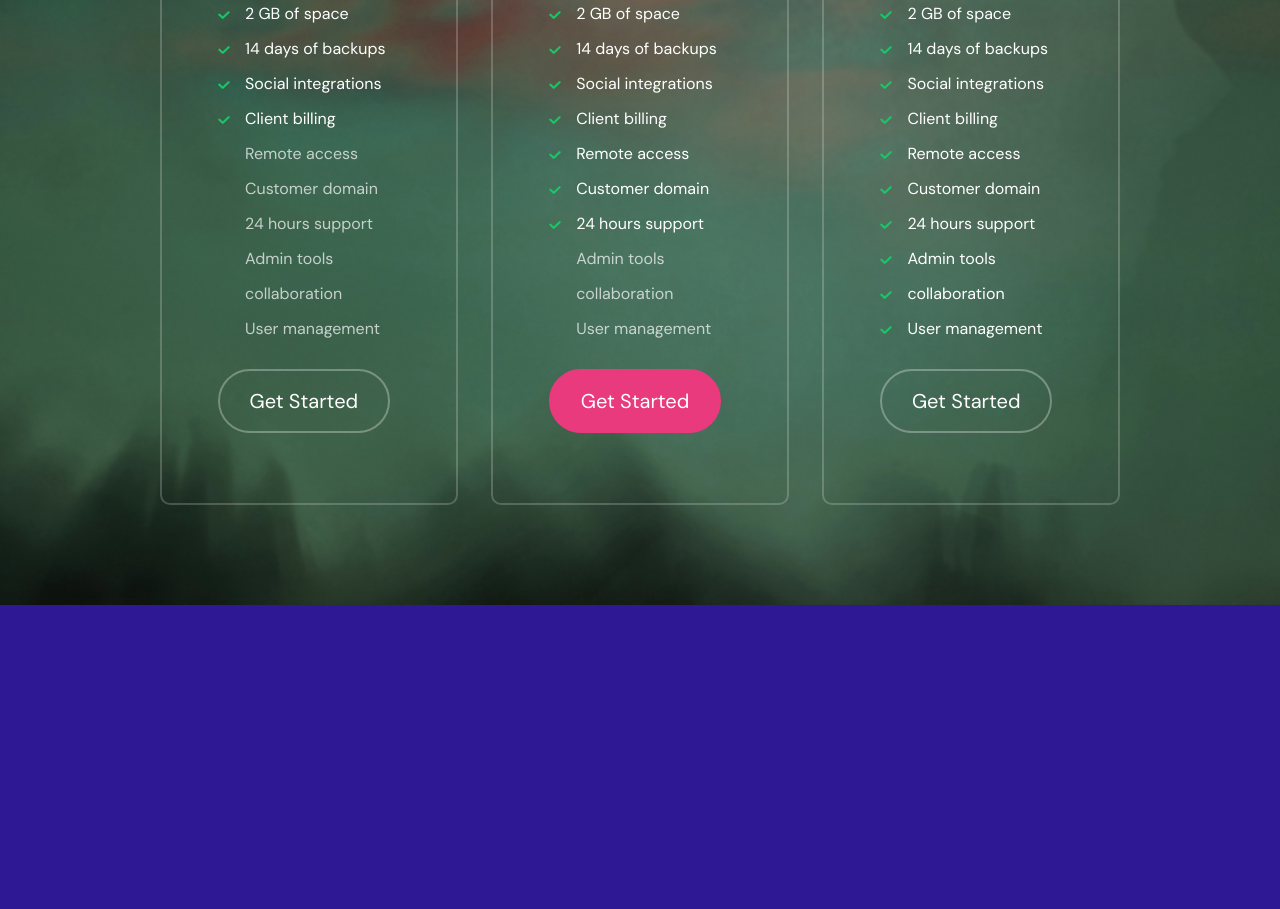
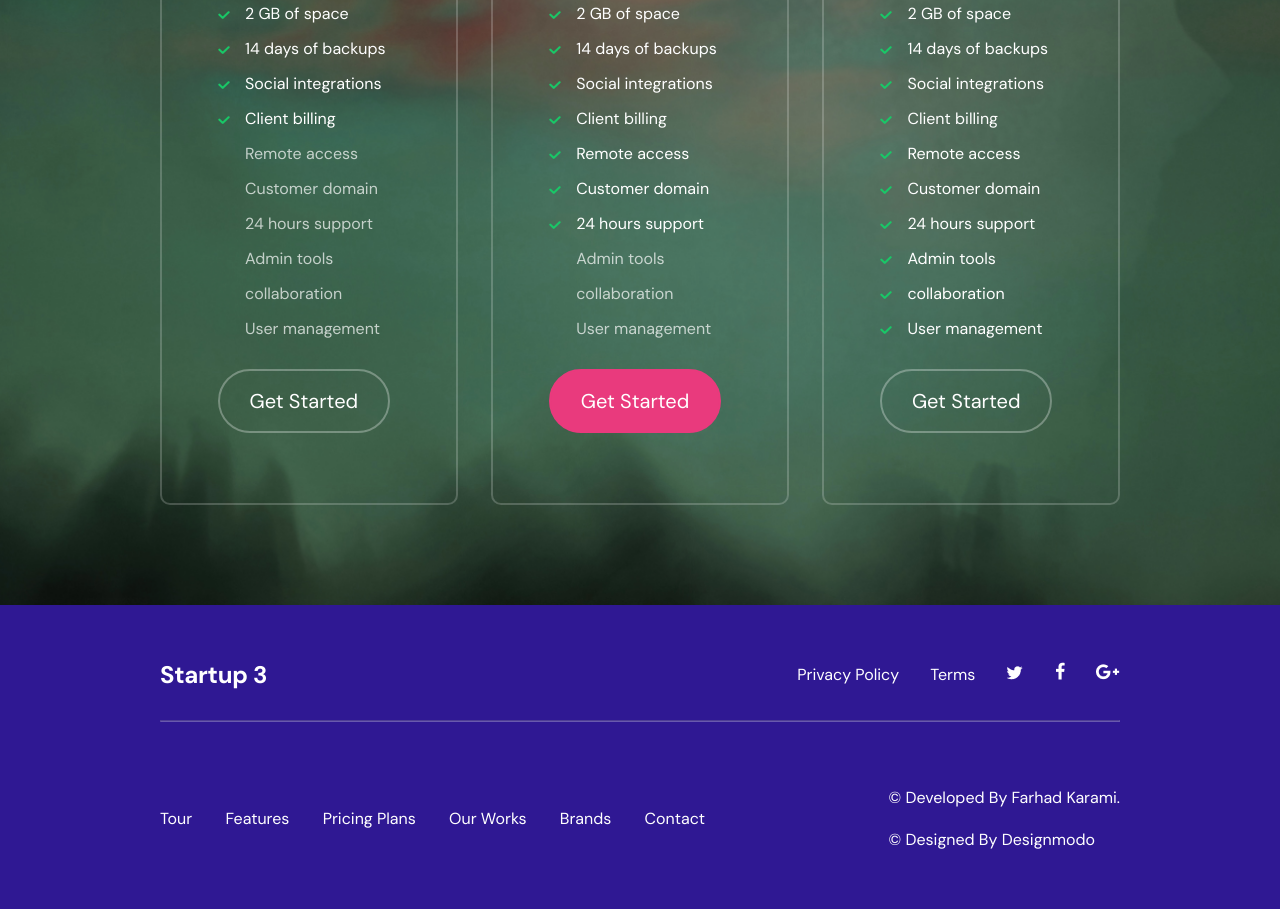
Before and after one commit to farad-tech/frontend-practice, a plain HTML site: page index.html in a window 1280 px wide. Shown: the part 7699-8608 px from the top of the page. Before the commit the page ends 8304 px from the top, so only its background shows below. Drawn offline with Linux system fonts and the light colour scheme.

Commit message:
completed

```diff
--- a/assets/css/style.css
+++ b/assets/css/style.css
@@ -1130,12 +1130,12 @@ header {
   margin-bottom: 26px;
 }
 
-.price-card .get-started:hover{
+.price-card .get-started:hover {
   border: 2px #E93A7D solid !important;
   background-color: #E93A7D !important;
 }
 
-.price-card .active{
+.price-card .active {
   border: 2px #E93A7D solid !important;
   background-color: #E93A7D !important;
 }
@@ -1145,9 +1145,82 @@ header {
   background-color: #b6245c !important;
 }
 
+/* End Pricing */
 
+/* Start Footer */
 
-/* End Pricing */
+footer {
+  color: white;
+}
+
+footer .upper-section {
+  padding-top: 54px;
+  padding-bottom: 30px;
+  display: flex;
+  align-items: center;
+  justify-content: space-between;
+  width: 75%;
+  margin: auto;
+}
+
+footer .upper-section h6 {
+  text-align: center;
+  font-size: 24px;
+  font-style: normal;
+  font-weight: 700;
+  line-height: normal;
+  letter-spacing: -0.293px;
+  margin: 0;
+}
+
+footer .upper-section a {
+  font-size: 16px;
+  font-style: normal;
+  font-weight: 400;
+  line-height: 26px;
+  color: white;
+  margin-left: 27px;
+}
+
+footer hr {
+  width: 75%;
+  margin: auto;
+  opacity: 0.3;
+}
+
+footer .lower-section {
+  display: flex;
+  align-items: center;
+  justify-content: space-between;
+  width: 75%;
+  margin: auto;
+  padding-top: 47px;
+  padding-bottom: 40px;
+}
+
+footer .lower-section a {
+  color: white;
+  font-size: 16px;
+  font-style: normal;
+  font-weight: 400;
+  line-height: 26px;
+  margin-right: 29px;
+  text-decoration: none;
+}
+
+footer .copy-right {
+  font-size: 16px;
+  font-style: normal;
+  font-weight: 400;
+}
+
+footer .copy-right a{
+  margin: 0;
+}
+
+footer a:hover {
+  opacity: 0.7;
+}
 
 /* Animations */
 @keyframes fadeShow {
--- a/index.html
+++ b/index.html
@@ -557,6 +557,38 @@
 
   <!-- Pricing End -->
 
+  <!-- Footer Start -->
+
+  <footer>
+    <div class="upper-section">
+      <h6>Startup 3</h6>
+      <div>
+        <a href="#">Privacy Policy</a>
+        <a href="#">Terms</a>
+        <a href="#"><img src="./assets/images/fa-twitter.png"></a>
+        <a href="#"><img src="./assets/images/fa-facebook.png"></a>
+        <a href="#"><img src="./assets/images/fa-google-plus.png"></a>
+      </div>
+    </div>
+    <hr />
+    <div class="lower-section">
+      <div>
+        <a href="#">Tour</a>
+        <a href="#">Features</a>
+        <a href="#">Pricing Plans</a>
+        <a href="#">Our Works</a>
+        <a href="#">Brands</a>
+        <a href="#">Contact</a>
+      </div>
+      <span class="copy-right">
+        <p>© Developed By <a href="https://github.com/farad-tech">Farhad Karami</a>.</p>
+        <p>© Designed By <a href="https://designmodo.com/">Designmodo</a></p>
+      </span>
+    </div>
+  </footer>
+
+  <!-- Footer End -->
+
   <script src="./assets/javascript/slider.js"></script>
   <script src="./assets/javascript/vertical-slider.js"></script>
   <script src="./assets/javascript/form.js"></script>
```
Also changed, not shown: assets/images/fa-facebook.png (added), assets/images/fa-google-plus.png (added).
